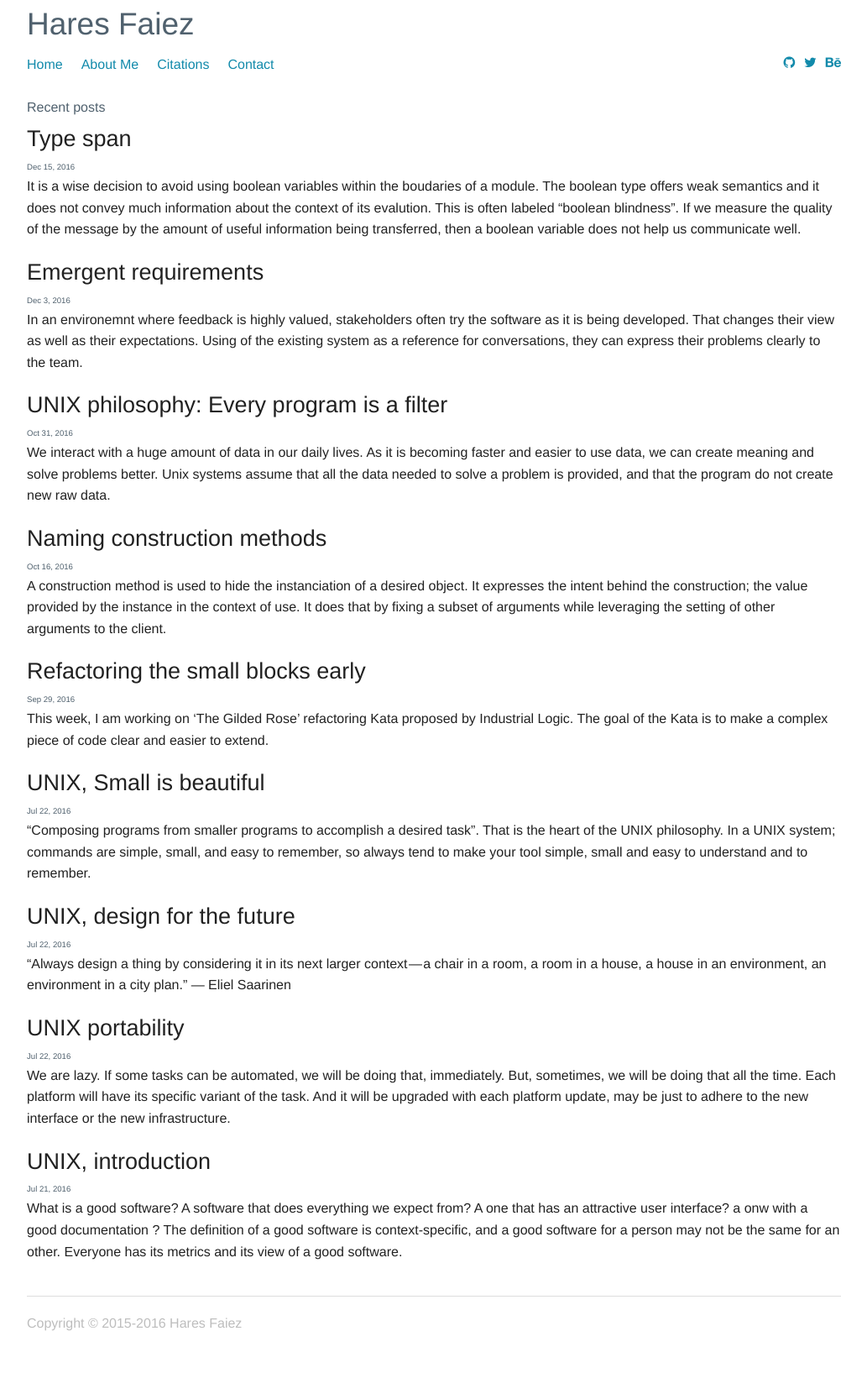
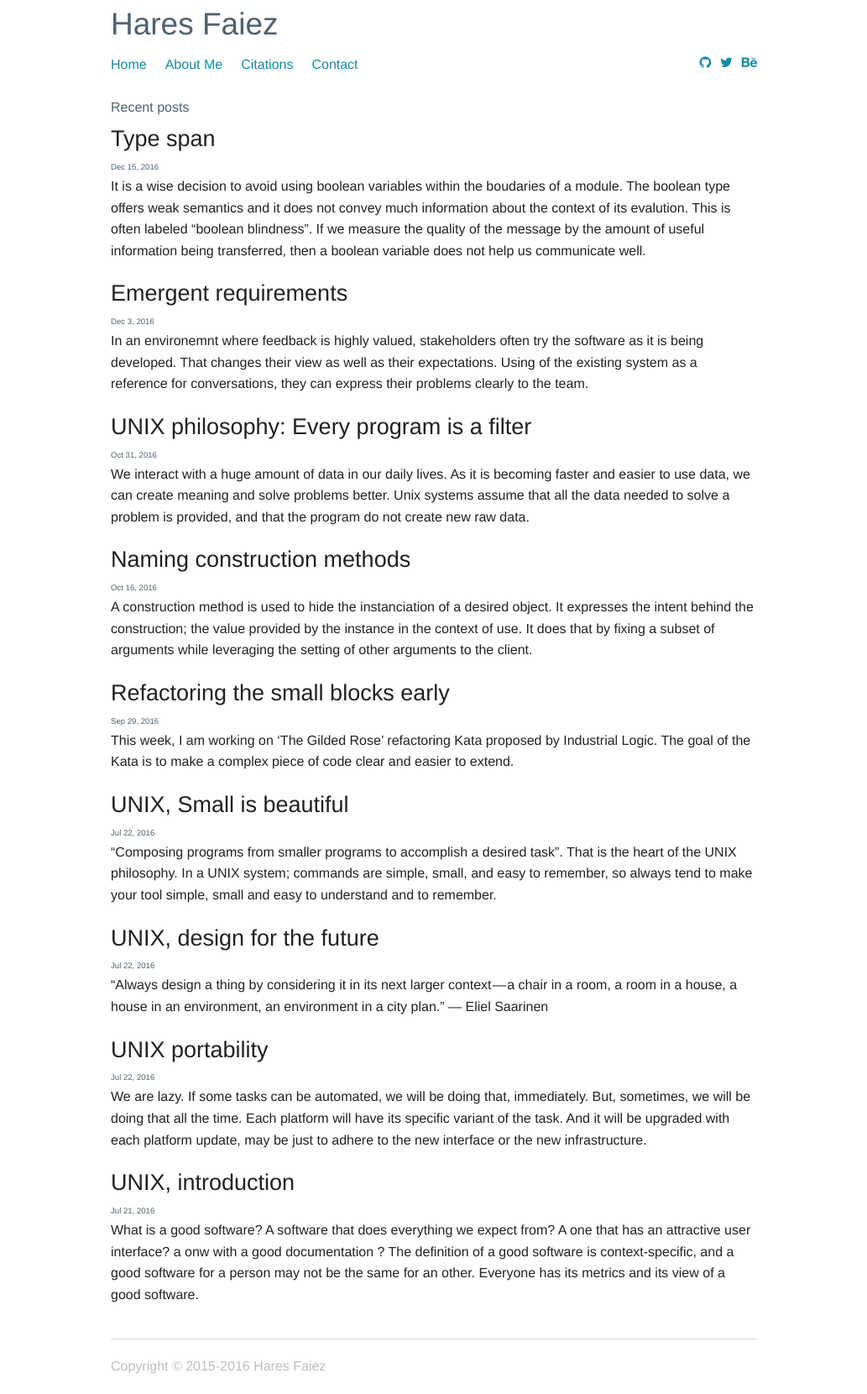
Before and after one commit to haresfaiez/haresfaiez.github.io, a Jekyll site: the page built from index.html, in a window 1280 px wide. Shown: the whole page at 84% size, without its empty margins (123-1156 px from the left). Built offline with Jekyll 4.4.1, drawn with Linux system fonts in a browser that asks for light colours; before the commit the page ends 1609 px from its top, so only the background shows below that.

Commit message:
Decrease the page width

```diff
--- a/_sass/custom/_spacing.scss
+++ b/_sass/custom/_spacing.scss
@@ -1,3 +1,7 @@
+.row {
+  max-width: 50rem;
+}
+
 .vertical-outset {
   margin-bottom: 0;
 }
--- a/css/main.scss
+++ b/css/main.scss
@@ -3,11 +3,11 @@
 @charset "utf-8";
 
 @import
-        "custom/spacing",
-        "custom/color",
-        "custom/typography",
-        "foundation/grid",
-        "foundation/type",
-        "foundation/inline-lists",
-        "font-awesome/scss/font-awesome"
+          "custom/color"
+        , "foundation/grid"
+        , "foundation/type"
+        , "foundation/inline-lists"
+        , "font-awesome/scss/font-awesome"
+        , "custom/spacing"
+        , "custom/typography"
 ;
```
